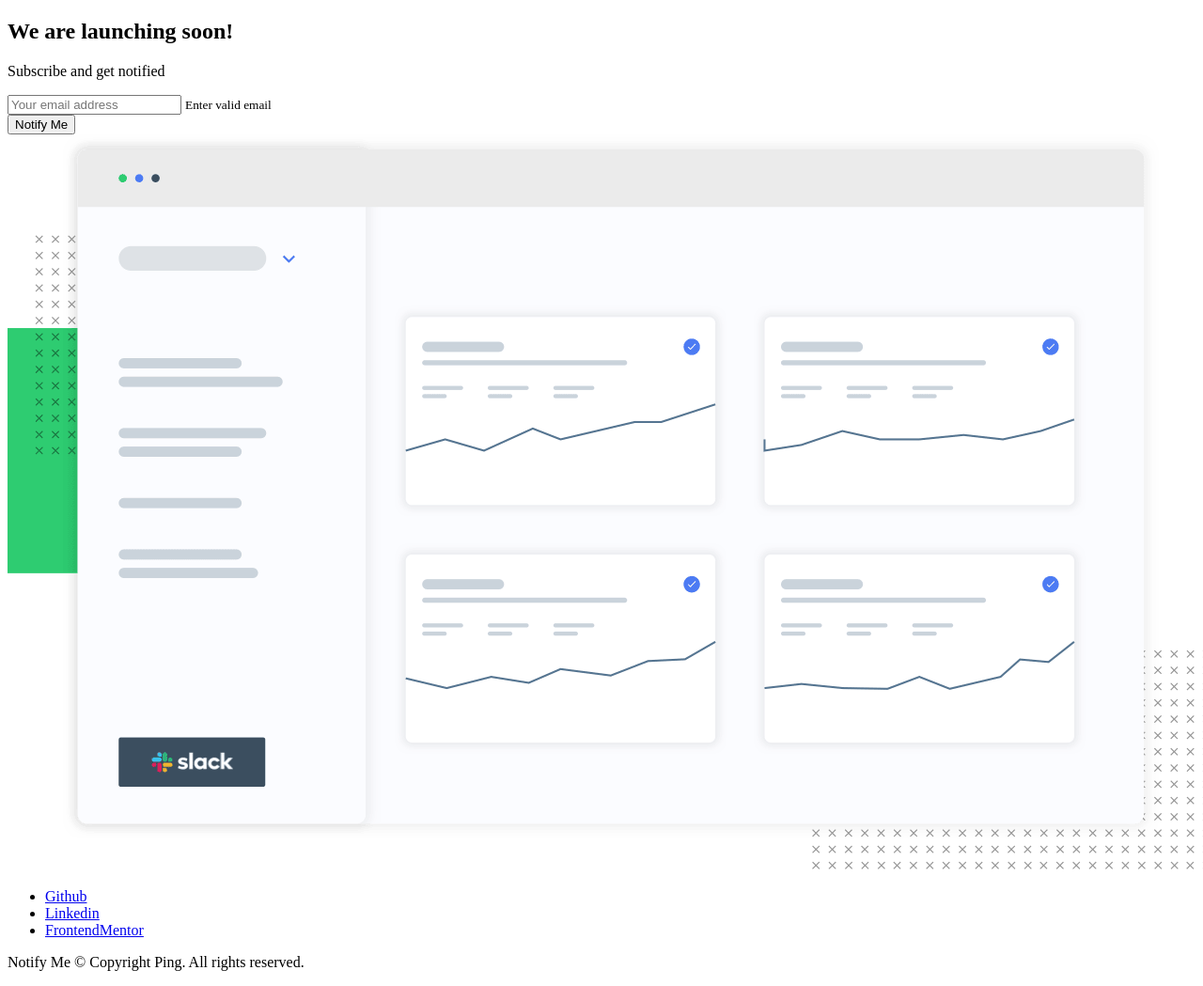
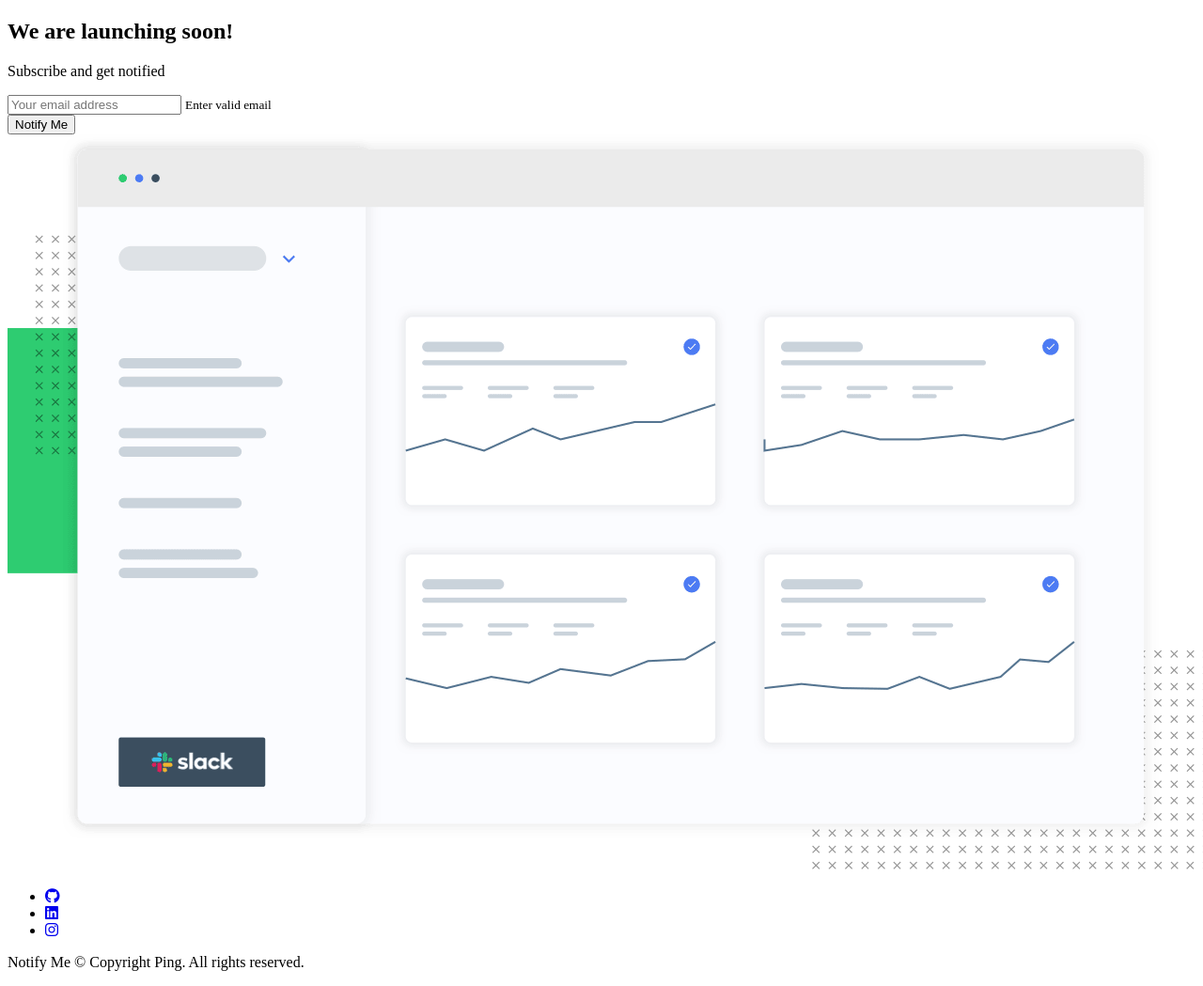
Before and after one commit to DorSarel/ping-coming-soon, a plain HTML site: page index.html in a window 1280 px wide. Shown: the whole page at 94% size. Drawn offline with Linux system fonts and the light colour scheme.

Commit message:
using fontawesome links for the footer

```diff
--- a/index.html
+++ b/index.html
@@ -3,15 +3,21 @@
   <head>
     <meta charset="UTF-8" />
     <meta name="viewport" content="width=device-width, initial-scale=1.0" />
-    <!-- displays site properly based on user's device -->
-
     <link
       rel="icon"
       type="image/png"
       sizes="32x32"
       href="./images/favicon-32x32.png"
     />
-
+    <link
+      href="https://fonts.googleapis.com/css2?family=Libre+Franklin:wght@300;600;700&display=swap"
+      rel="stylesheet"
+    />
+    <script
+      src="https://kit.fontawesome.com/5be832ebb3.js"
+      crossorigin="anonymous"
+    ></script>
+    <link rel="stylesheet" href="style.css" />
     <title>Frontend Mentor | Ping coming soon page</title>
   </head>
   <body>
@@ -39,13 +45,19 @@
     <footer class="footer">
       <ul class="social-links">
         <li class="social-links__item">
-          <a href="#" class="social-links__link">Github</a>
+          <a href="#" class="social-links__link"
+            ><i class="fab fa-github"></i
+          ></a>
         </li>
         <li class="social-links__item">
-          <a href="#" class="social-links__link">Linkedin</a>
+          <a href="#" class="social-links__link"
+            ><i class="fab fa-linkedin"></i
+          ></a>
         </li>
         <li class="social-links__item">
-          <a href="#" class="social-links__link">FrontendMentor</a>
+          <a href="#" class="social-links__link"
+            ><i class="fab fa-instagram"></i
+          ></a>
         </li>
       </ul>
       <p class="footer__text">
```
Also changed, not shown: style.css (added).
